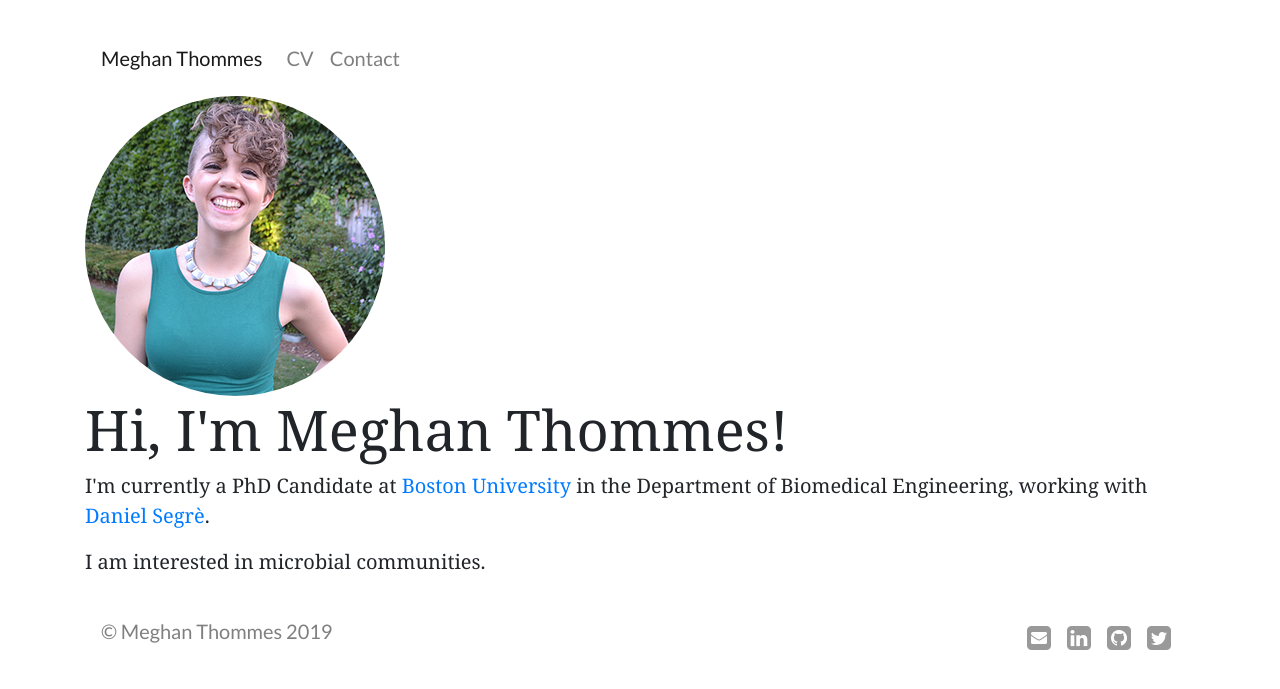
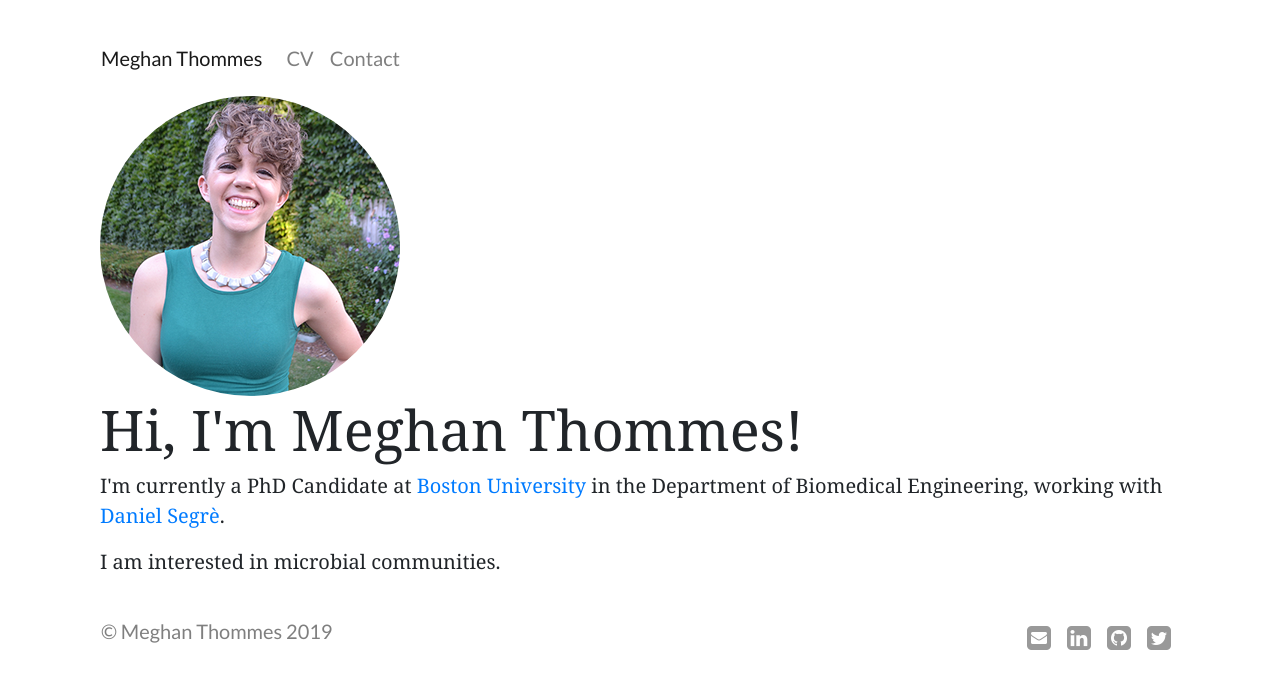
Before and after one commit to megthommes/megthommes.github.io, a Jekyll site: the page built from index.html, in a window 1280 px wide. Shown: the top 689 px of the page. Built offline with Jekyll 4.4.1, drawn with Linux system fonts in a browser that asks for light colours; some web fonts are replaced.

Commit message:
Update index.html

```diff
--- a/index.html
+++ b/index.html
@@ -3,10 +3,9 @@ layout: default
 title: meghanthommes.com
 description: Meghan Thommes
 ---
-<div class="container-fluid">
-	<div class="row">
+<div class="container">
 	<div class="col-xs-4">
-			<img src="img/ThommesMeghan.png" class="rounded-circle img-responsive" alt="Meghan Thommes">
+		<img src="img/ThommesMeghan.png" class="rounded-circle img-fluid" alt="Meghan Thommes">
 	</div> <!-- Picture -->
 
 	<div class="col-xs-8">
@@ -16,5 +15,4 @@ description: Meghan Thommes
 
   		<p class="lead">I am interested in microbial communities.</p>
   	</div> <!-- Blurb -->
-  	</div> <!-- /row -->
 </div>
```
Lines whose indentation alone changed are shown as unchanged.
